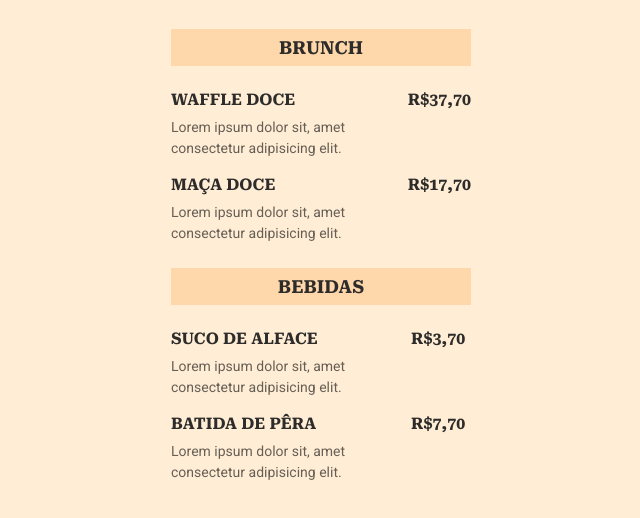
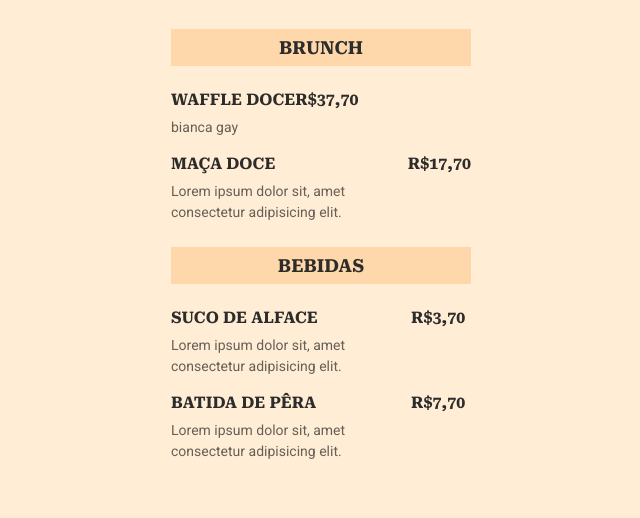
Before and after one commit to Kev7JS/maratona-explorer-3, a plain HTML site: page index.html in a window 1280 px wide. Shown: the part 88-606 px from the top of the page, without its empty margins (319-959 px from the left). Drawn offline with Linux system fonts and the light colour scheme.

Commit message:
Update index.html

```diff
--- a/index.html
+++ b/index.html
@@ -26,7 +26,7 @@
            <div class="details">
              <h3>Waffle Doce</h3>
              <p class="description">
-               Lorem ipsum dolor sit, amet consectetur adipisicing elit.
+               bianca gay
              </p>
            </div>
 
```
